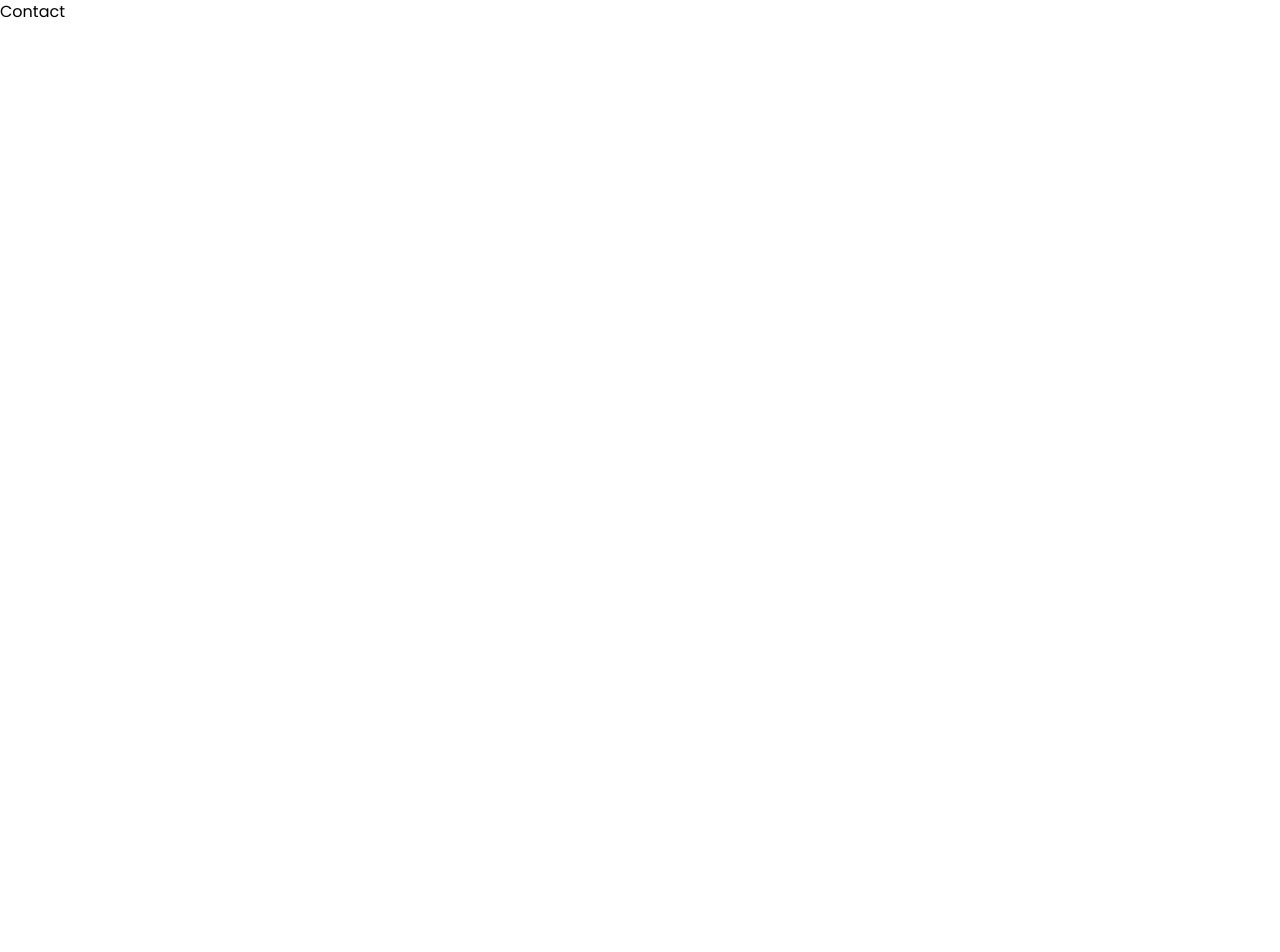
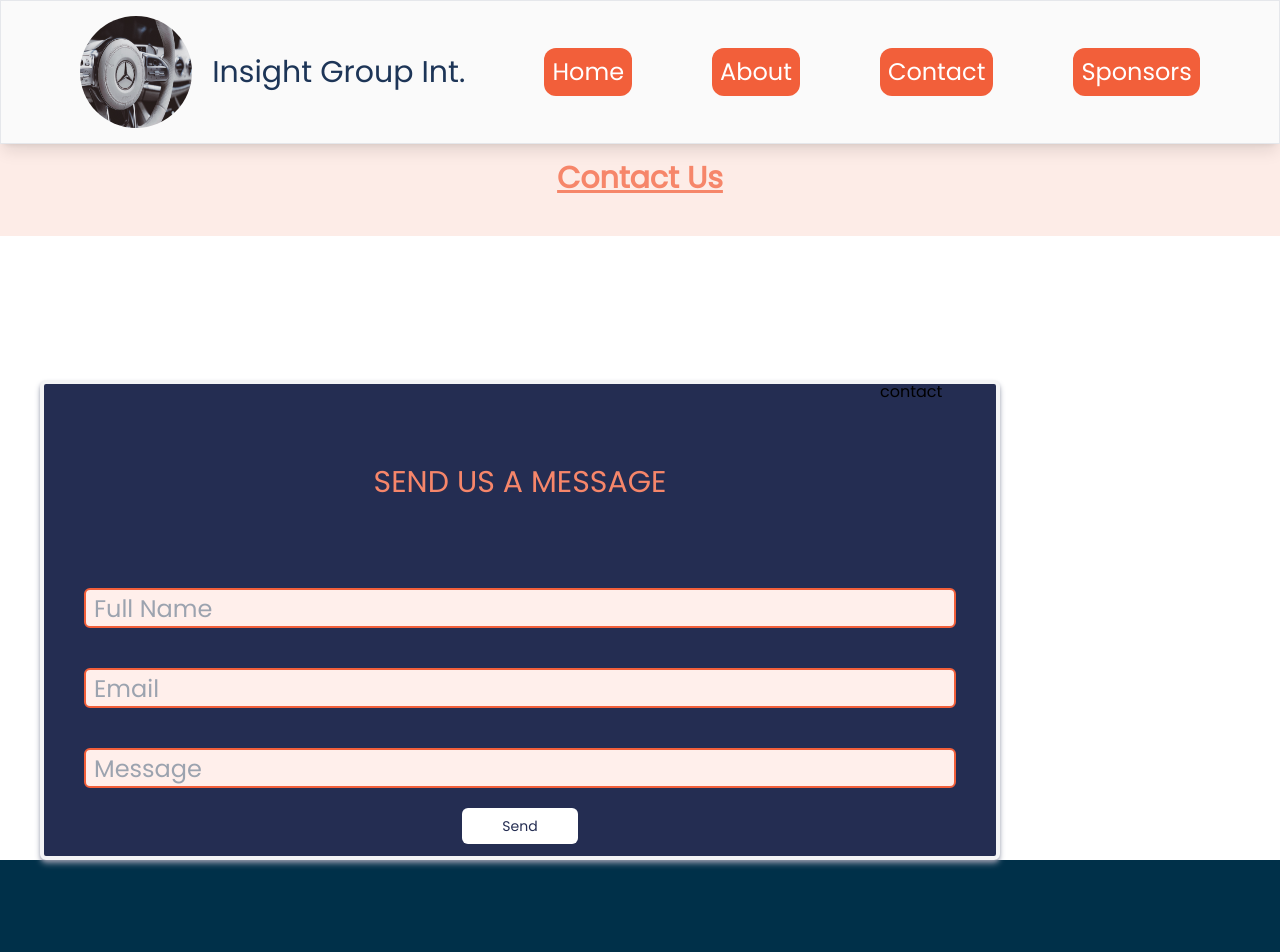
Before and after one commit to owusuvictorjnr/Insight-Group-Int, a Next.js app: page /contact in a window 1280 px wide. Shown: the top 952 px of the page. Before the commit the page ends 800 px from the top, so only its background shows below. Built offline with nearby package versions, Linux system fonts and the light colour scheme.

Commit message:
Feature: Message card

```diff
--- a/pages/contact.js
+++ b/pages/contact.js
@@ -1,9 +1,75 @@
-import React from 'react'
+import React from 'react';
+import Head from 'next/head';
+import Navbar from '@/components/Navbar';
+import Footer from '@/components/Footer';
 
 const Contact = () => {
   return (
-    <div>Contact</div>
-  )
-}
+    <>
+      <Navbar />
+      <Head>
+        <title>IG contact</title>
+      </Head>
+      <div className="min-h-screen">
+        <div className="pt-[10rem] bg-brightRedSupLight flex justify-center pb-5 ">
+          <p className="capitalize text-sm lg:text-3xl md:text-2xl text-brightRedLight font-bold  underline pb-5">
+            contact us
+          </p>
+        </div>
 
-export default Contact
+        <div className="pt-36 mx-10 md:gap-[30rem] grid grid-cols-1 md:grid-cols-2">
+          {/* send us a message*/}
+          <div className="bg-darkBlue rounded-md min-h-[20rem] shadow-md shadow-darkGrayishBlue  border-4 border-gray-100 pb-6  md:w-[40rem] md:h-[30rem] lg:w-[60rem]">
+            <div className="flex flex-col container mx-auto ">
+              <h1 className="uppercase pt-20 py-5 text-sm md:text-2xl lg:text-3xl text-brightRedLight text-center">
+                send us a message
+              </h1>
+              <div className="flex flex-col items-center pt-12">
+                <div className="flex container mx-auto px-10 py-5">
+                  <input
+                    type="text"
+                    name=""
+                    placeholder="Full Name"
+                    className="w-full h-10 px-2 text-sm md:text-xl lg:text-2xl text-darkBlue border-brightRed border-2 rounded-md bg-veryPaleRed"
+                  />
+                </div>
+
+                <div className="flex container mx-auto px-10 py-5">
+                  <input
+                    type="text"
+                    name=""
+                    placeholder="Email"
+                    className="w-full h-10 px-2 text-sm md:text-xl lg:text-2xl text-darkBlue border-brightRed border-2 rounded-md bg-veryPaleRed"
+                  />
+                </div>
+
+                <div className="flex container mx-auto px-10 py-5">
+                  <input
+                    type="text"
+                    name=""
+                    placeholder="Message"
+                    className="w-full h-10 px-2 text-sm md:text-xl lg:text-2xl text-darkBlue border-brightRed border-2 rounded-md bg-veryPaleRed"
+                  />
+                </div>
+              </div>
+              <div className="flex justify-center">
+                <button
+                  type="submit"
+                  className="bg-white capitalize text-sm text-darkBlue px-10 py-2 rounded-md hover:bg-brightRedLight duration-300"
+                >
+                  send
+                </button>
+              </div>
+            </div>
+          </div>
+
+          {/* contact*/}
+          <div>contact</div>
+        </div>
+      </div>
+      <Footer />
+    </>
+  );
+};
+
+export default Contact;
```
